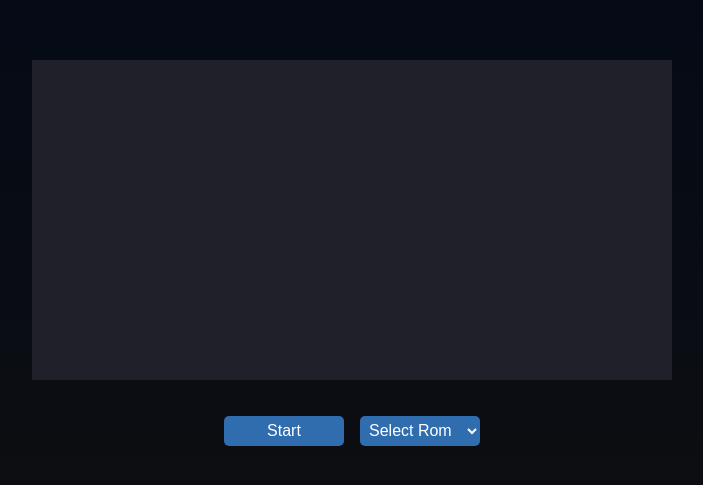
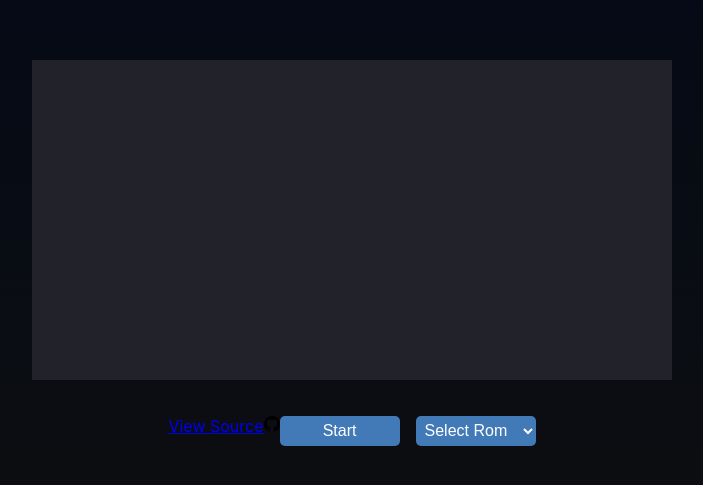
Before and after one commit to zcr1/chip8, a React app: page / in a window 1280 px wide. Shown: the part 147-632 px from the top of the page, without its empty margins (288-991 px from the left). Built offline with nearby package versions, Linux system fonts and the light colour scheme; the HTML template or start-up script is replaced by a standard one.

Commit message:
Style tweaks

```diff
--- a/src/App.scss
+++ b/src/App.scss
@@ -1,4 +1,4 @@
-$blue: #306daf;
+$blue: #427ab8;
 $blue-hover: #1360b2;
 
 body {
@@ -15,11 +15,11 @@
 }
 
 .canvas-stopped {
-	background-color: #1f2029;
+	background-color: #22232a;
 }
 
 .canvas-started {
-	background-color: #282a36;
+	background-color: #22232a;
 	box-shadow: 0 0px 5px 1px #ebebeb;
 }
 
--- a/src/App.tsx
+++ b/src/App.tsx
@@ -20,6 +20,15 @@
 		</select>
 	);
 };
+
+const ViewSourceLink = () => (
+	<a href="https://github.com/zcr1/chip8" target="_blank">
+		View Source
+		<svg viewBox="0 0 16 16" width="16" height="16" aria-hidden="true">
+			<path d="M8 0c4.42 0 8 3.58 8 8a8.013 8.013 0 0 1-5.45 7.59c-.4.08-.55-.17-.55-.38 0-.27.01-1.13.01-2.2 0-.75-.25-1.23-.54-1.48 1.78-.2 3.65-.88 3.65-3.95 0-.88-.31-1.59-.82-2.15.08-.2.36-1.02-.08-2.12 0 0-.67-.22-2.2.82-.64-.18-1.32-.27-2-.27-.68 0-1.36.09-2 .27-1.53-1.03-2.2-.82-2.2-.82-.44 1.1-.16 1.92-.08 2.12-.51.56-.82 1.28-.82 2.15 0 3.06 1.86 3.75 3.64 3.95-.23.2-.44.55-.51 1.07-.46.21-1.61.55-2.33-.66-.15-.24-.6-.83-1.23-.82-.67.01-.27.38.01.53.34.19.73.9.82 1.13.16.45.68 1.31 2.69.94 0 .67.01 1.3.01 1.49 0 .21-.15.45-.55.38A7.995 7.995 0 0 1 0 8c0-4.42 3.58-8 8-8Z"></path>
+		</svg>
+	</a>
+);
 
 const App = () => {
 	const chip8 = useRef<Chip8>(null);
@@ -58,6 +67,7 @@
 
 	return (
 		<div className="content">
+			<ViewSourceLink />
 			<button id="start-button" onClick={start}>
 				Start
 			</button>
--- a/src/emulator/Renderer.ts
+++ b/src/emulator/Renderer.ts
@@ -1,8 +1,8 @@
 import { SCREEN_WIDTH, SCREEN_HEIGHT } from './Chip8';
 import { Chip8 } from './Chip8';
 
-const BACKGROUND_COLOR = '#282A36';
-const PIXEL_COLOR = '#5570c1ff';
+const BACKGROUND_COLOR = '#22232a';
+const PIXEL_COLOR = '#758cd1ff';
 
 export class Renderer {
 	animationFrame?: number;
```
